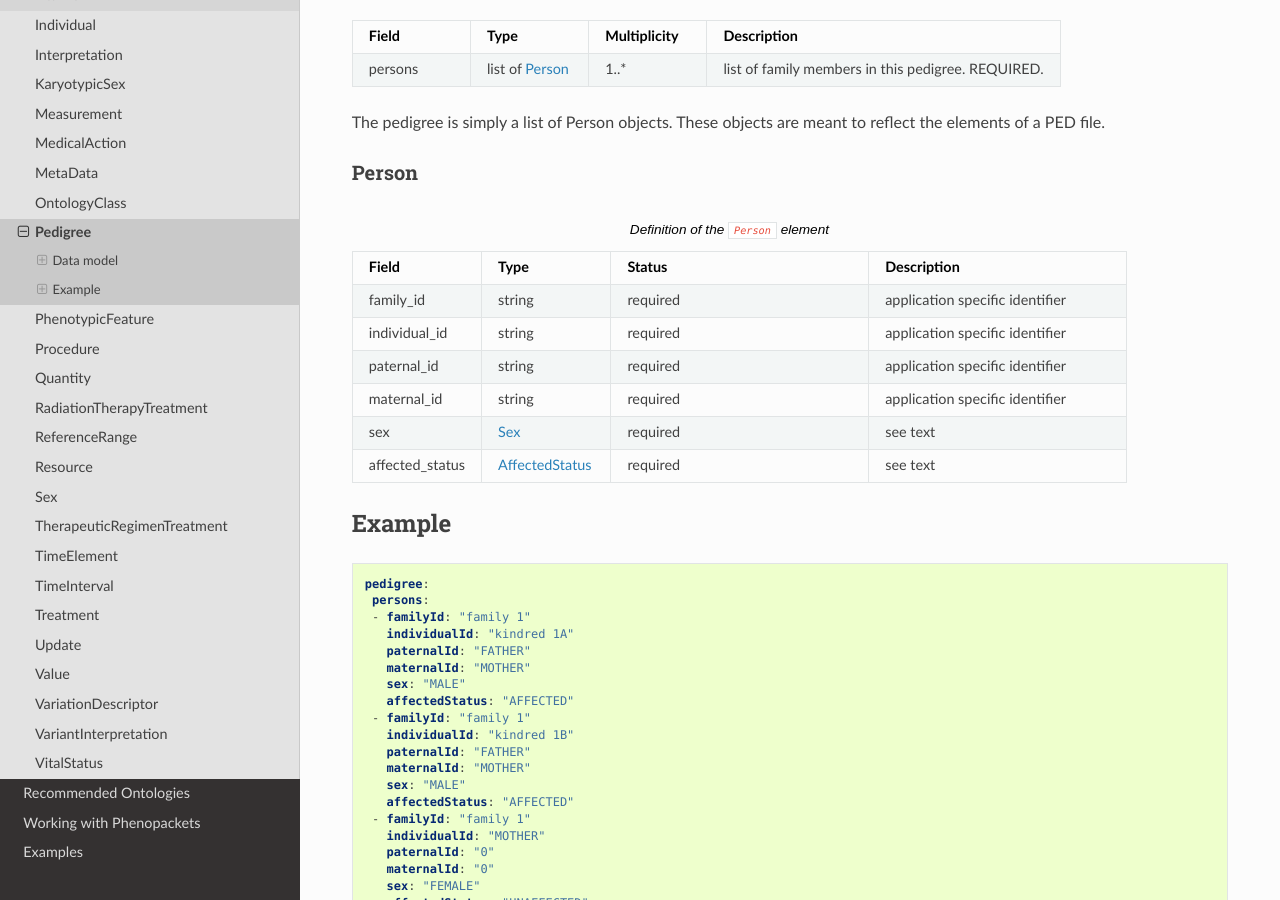
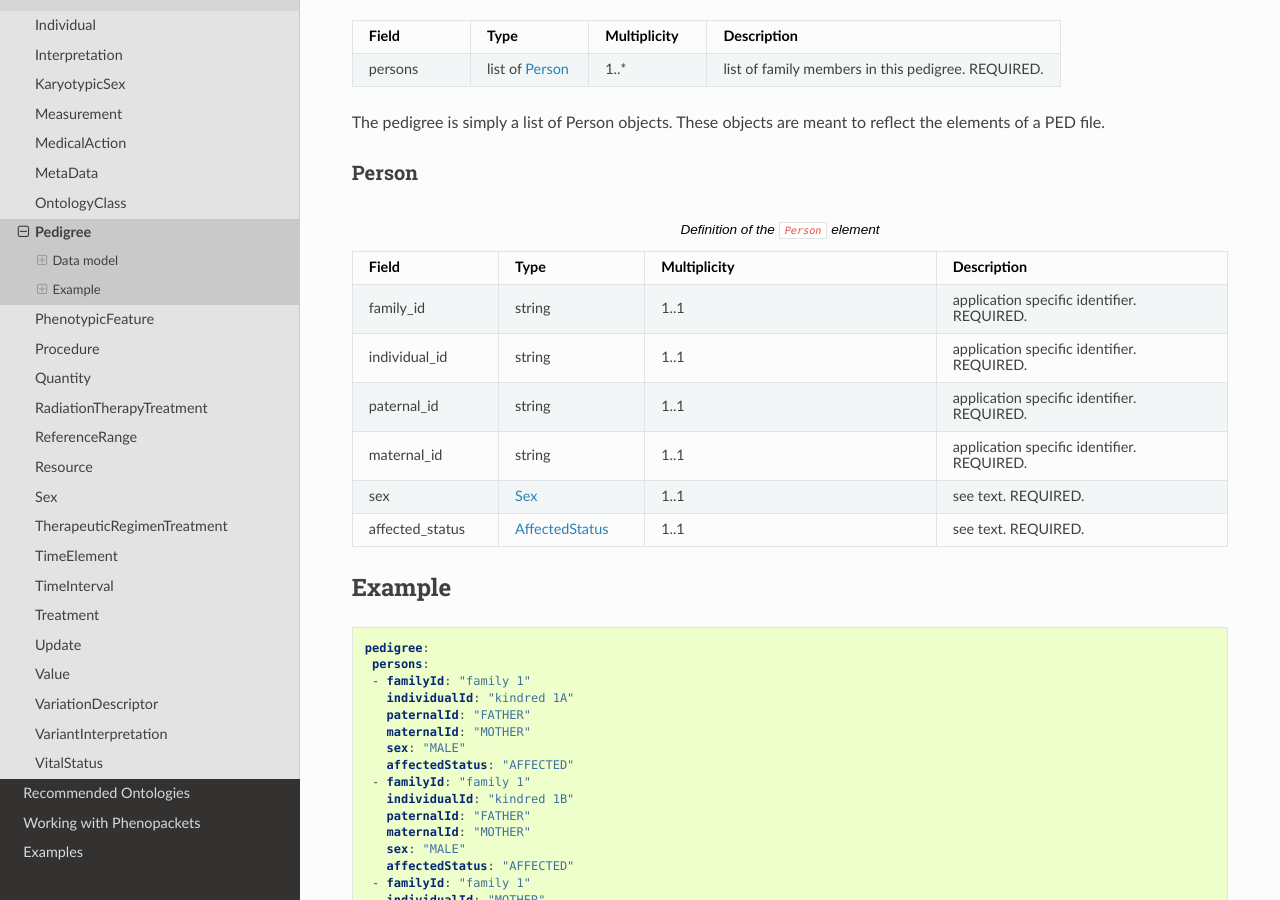
Before and after one commit to phenopackets/phenopacket-schema, a Sphinx documentation site: the page built from docs/pedigree.rst, in a window 1280 px wide and 900 px high, scrolled down 388 px. Built offline with Sphinx 7.4.7 and the Read the Docs theme 2.0.0, drawn with Linux system fonts in a browser that asks for light colours; pages that are not in the unit, such as notebooks, are missing from menus.

Commit message:
Update all 'Status' column headers to 'Multiplicity'

```diff
--- a/docs/evidence.rst
+++ b/docs/evidence.rst
@@ -17,7 +17,7 @@ Data model
 
     * - Field
       - Type
-      - Status
+      - Multiplicity
       - Description
     * - evidence_code
       - :ref:`rstontologyclass`
--- a/docs/genomic-interpretation.rst
+++ b/docs/genomic-interpretation.rst
@@ -21,7 +21,7 @@ GenomicInterpretation
 
    * - Field
      - Type
-     - Status
+     - Multiplicity
      - Description
    * - subject_or_biosample_id
      - string
--- a/docs/pedigree.rst
+++ b/docs/pedigree.rst
@@ -48,32 +48,32 @@ Person
 
    * - Field
      - Type
-     - Status
+     - Multiplicity
      - Description
    * - family_id
      - string
-     - required
-     - application specific identifier
+     - 1..1
+     - application specific identifier. REQUIRED.
    * - individual_id
      - string
-     - required
-     - application specific identifier
+     - 1..1
+     - application specific identifier. REQUIRED.
    * - paternal_id
      - string
-     - required
-     - application specific identifier
+     - 1..1
+     - application specific identifier. REQUIRED.
    * - maternal_id
      - string
-     - required
-     - application specific identifier
+     - 1..1
+     - application specific identifier. REQUIRED.
    * - sex
      - :ref:`rstsex`
-     - required
-     - see text
+     - 1..1
+     - see text. REQUIRED.
    * - affected_status
      - :ref:`rstaffectedstatus`
-     - required
-     - see text
+     - 1..1
+     - see text. REQUIRED.
 
 
 Example
--- a/docs/reference-range.rst
+++ b/docs/reference-range.rst
@@ -13,11 +13,11 @@ Data model
 ##########
 
 .. csv-table::
-   :header: Field, Type, Status, Description
+   :header: Field, Type, Multiplicity, Description
 
    unit, :ref:`rstontologyclass`, required, Ontology term describing the unit.
-   low, double, required, lower range of normal
-   high, double, required, upper range of normal
+   low, double, 1..1, lower range of normal. REQUIRED.
+   high, double, 1..1, upper range of normal. REQUIRED.
 
 
 Example
--- a/docs/variant-interpretation.rst
+++ b/docs/variant-interpretation.rst
@@ -20,7 +20,7 @@ VariantInterpretation
 
    * - Field
      - Type
-     - Status
+     - Multiplicity
      - Description
    * - acmg_pathogenicity_classification
      - :ref:`rstacmgPathogenicityClassification`
```
